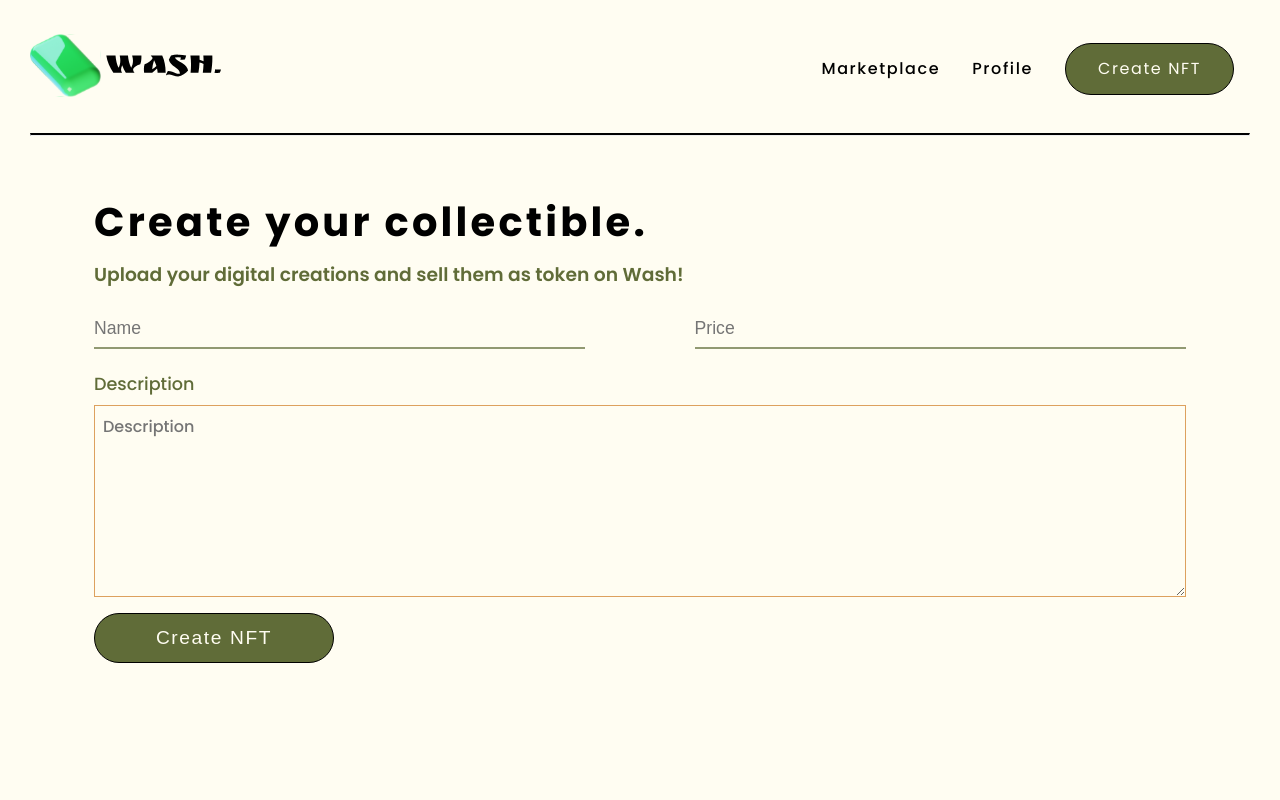
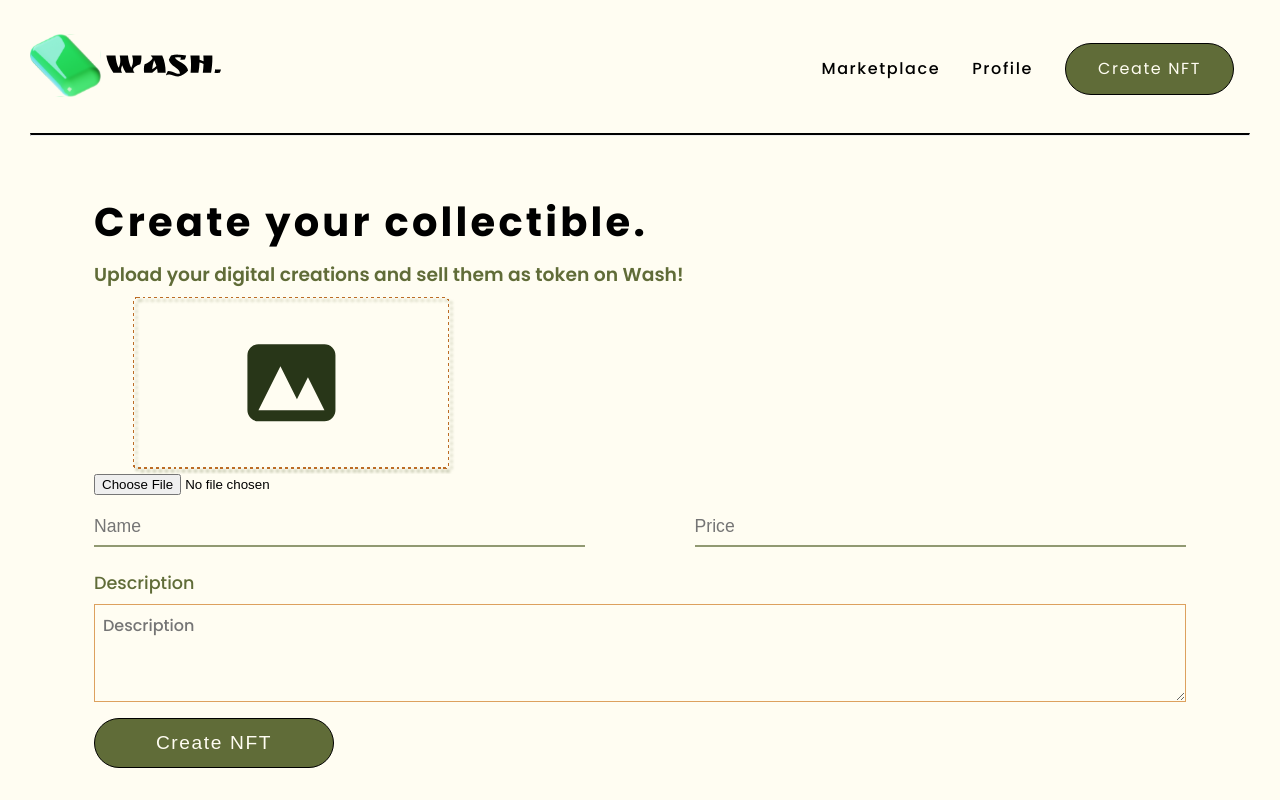
Before and after one commit to gelicamarie/Wash, a Next.js app: page /create in a window 1280 px wide. Built offline with nearby package versions, Linux system fonts and the light colour scheme.

Commit message:
fix: create NFT page

```diff
--- /dev/null
+++ b/src/components/Upload.js
@@ -0,0 +1,58 @@
+const Upload = (props) => {
+  return (
+    <svg
+      width={439}
+      height={242}
+      viewBox="0 0 439 242"
+      fill="none"
+      xmlns="http://www.w3.org/2000/svg"
+      {...props}
+    >
+      <path
+        fillRule="evenodd"
+        clipRule="evenodd"
+        d="M171 64.5a15.001 15.001 0 00-15 15v75a15.001 15.001 0 0015 15h90a15.001 15.001 0 0015-15v-75a15 15 0 00-15-15h-90zm90 90h-90l30-60 22.5 45 15-30 22.5 45z"
+        fill="#283618"
+      />
+      <g filter="url(#prefix__filter0_d)">
+        <rect
+          x={1}
+          y={1}
+          width={429}
+          height={232}
+          rx={4}
+          stroke="#BC6C25"
+          strokeWidth={2}
+          strokeDasharray="4 4"
+          shapeRendering="crispEdges"
+        />
+      </g>
+      <defs>
+        <filter
+          id="prefix__filter0_d"
+          x={0}
+          y={0}
+          width={439}
+          height={242}
+          filterUnits="userSpaceOnUse"
+          colorInterpolationFilters="sRGB"
+        >
+          <feFlood floodOpacity={0} result="BackgroundImageFix" />
+          <feColorMatrix
+            in="SourceAlpha"
+            values="0 0 0 0 0 0 0 0 0 0 0 0 0 0 0 0 0 0 127 0"
+            result="hardAlpha"
+          />
+          <feOffset dx={4} dy={4} />
+          <feGaussianBlur stdDeviation={2} />
+          <feComposite in2="hardAlpha" operator="out" />
+          <feColorMatrix values="0 0 0 0 0.376471 0 0 0 0 0.423529 0 0 0 0 0.219608 0 0 0 0.69 0" />
+          <feBlend in2="BackgroundImageFix" result="effect1_dropShadow" />
+          <feBlend in="SourceGraphic" in2="effect1_dropShadow" result="shape" />
+        </filter>
+      </defs>
+    </svg>
+  );
+};
+
+export default Upload;
--- a/src/pages/create.js
+++ b/src/pages/create.js
@@ -1,5 +1,6 @@
 import styled from "styled-components";
 import Navbar from "../components/Navbar/Navbar";
+import Upload from "../components/Upload";
 
 const Hero = styled.div`
   display: flex;
@@ -41,6 +42,7 @@ const Input = styled.input`
   padding: 1rem 0 0.5rem 0;
   font-size: 1.1rem;
   font-weight: 500;
+  outline: none;
 `;
 
 const File = styled.input`
@@ -52,7 +54,7 @@ const Description = styled.textarea`
   background: transparent;
   color: var(--color-theme-green-2);
   border: 1.9px solid var(--color-theme-orange-0);
-  height: 30%;
+  height: 20%;
   padding: 0.5rem;
   font-size: 1rem;
   font-weight: 500;
@@ -61,6 +63,12 @@ const Description = styled.textarea`
     outline: none !important;
     border-color: var(--color-theme-orange-0);
   }
+`;
+
+const Photo = styled(Upload)`
+  margin: 0;
+  padding: 0;
+  width: 25rem;
 `;
 
 export const Button = styled.button`
@@ -85,6 +93,8 @@ export default function Create() {
         <Subheader>
           Upload your digital creations and sell them as token on Wash!
         </Subheader>
+        <Photo />
+        <input type="file" name="NFT"></input>
         <Container>
           <Input placeholder="Name"></Input>
           <Input placeholder="Price"></Input>
```
